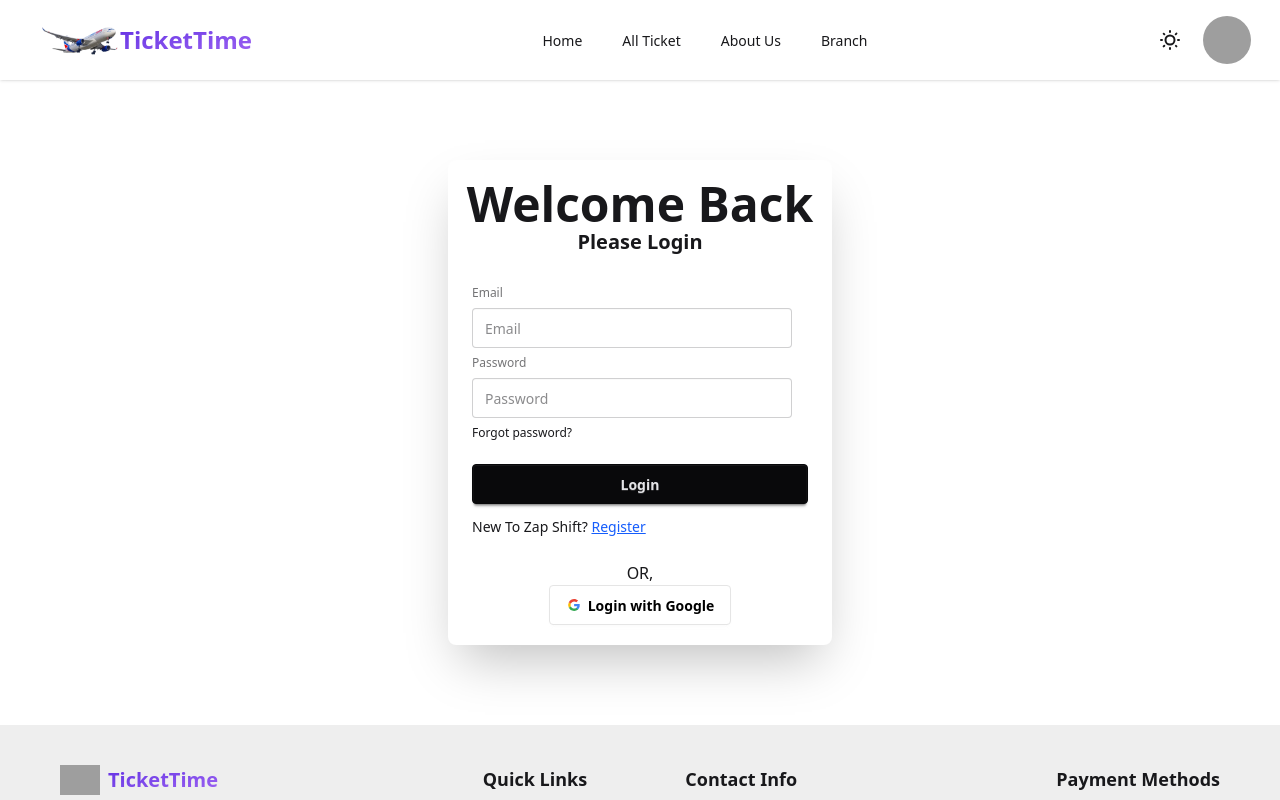
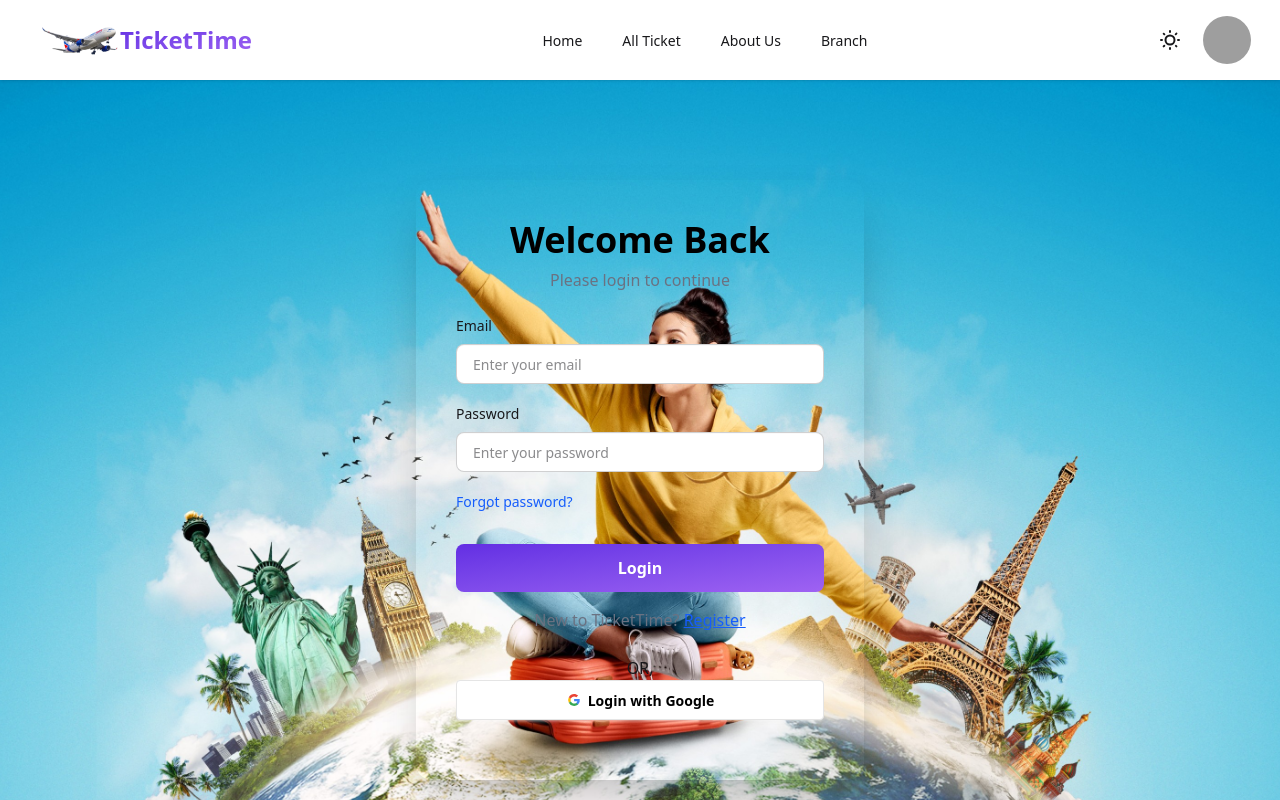
Before and after one commit to Shagor-Mia/TicketTime-client, a React (Vite) app: page /login in a window 1280 px wide. Shown: the top 800 px of the page. Built offline with nearby package versions, Linux system fonts and the light colour scheme; no server answers; grey boxes are pictures that could not be loaded.

Commit message:
-signup,login polished

```diff
--- a/src/layouts/AuthLayout.jsx
+++ b/src/layouts/AuthLayout.jsx
@@ -1,23 +1,30 @@
 import React from "react";
-
 import { Outlet } from "react-router";
 import Navbar from "../components/shared/Navbar";
 import Footer from "../components/shared/Footer";
+import authBg from "../assets/authbg.jpg";
 
 const AuthLayout = () => {
   return (
-    <div className="max-w-7xl mx-auto bg-white ">
+    <>
       <Navbar />
-      <div className="items-center py-20">
-        <div className="">
+
+      <div
+        className="max-w-7xl mx-auto bg-white flex items-center justify-center px-4"
+        style={{
+          backgroundImage: `url(${authBg})`,
+          backgroundSize: "cover",
+          backgroundPosition: "center",
+          backgroundRepeat: "no-repeat",
+        }}
+      >
+        <div className="w-full">
           <Outlet />
         </div>
-        {/* <div className="flex-1">
-          <img src={authImg} className="" alt="" />
-        </div> */}
       </div>
+
       <Footer />
-    </div>
+    </>
   );
 };
 
--- a/src/pages/ForgetPassword/ForgetPassword.jsx
+++ b/src/pages/ForgetPassword/ForgetPassword.jsx
@@ -1,12 +1,15 @@
 import React from "react";
 import { useForm } from "react-hook-form";
-import { Link, useNavigate } from "react-router";
+import { Link, useNavigate, useLocation } from "react-router";
 import { toast } from "react-toastify";
 import useAuth from "../../hooks/useAuth";
+import { motion } from "framer-motion";
+import authBg from "../../assets/authbg.jpg"; // optional: background like login/register
 
 const ForgetPassword = () => {
   const { setLoading, resetPassword } = useAuth();
   const navigate = useNavigate();
+  const location = useLocation();
 
   const {
     handleSubmit,
@@ -15,8 +18,6 @@ const ForgetPassword = () => {
   } = useForm();
 
   const handleForgetPassword = (data) => {
-    console.log(data);
-
     resetPassword(data.email)
       .then(() => {
         setLoading(false);
@@ -29,39 +30,53 @@ const ForgetPassword = () => {
   };
 
   return (
-    <div className="card bg-base-100 mx-auto w-full max-w-sm shrink-0 shadow-2xl">
-      <h1 className="text-5xl font-bold text-center mt-5">Forget Password?</h1>
-      <p className="text-center text-xl font-semibold">
-        enter your email, we will send you OTP.
+    <div className="min-h-screen flex items-center justify-center  px-4">
+      <motion.div
+        initial={{ opacity: 0, y: 30 }}
+        animate={{ opacity: 1, y: 0 }}
+        transition={{ duration: 0.6 }}
+        className=" shadow-2xl rounded-2xl w-full max-w-md p-8 md:p-10"
+      >
+        <div className="text-center mb-6">
+          <h1 className="text-4xl font-bold text-black">Forget Password?</h1>
+          <p className="text-gray-700 mt-2 text-lg">
+            Enter your email, we will send you an OTP to reset your password.
           </p>
-      <form onSubmit={handleSubmit(handleForgetPassword)} className="card-body">
-        <fieldset className="fieldset">
-          <label className="label">Email</label>
+        </div>
+
+        <form
+          onSubmit={handleSubmit(handleForgetPassword)}
+          className="space-y-5"
+        >
+          <div className="flex flex-col space-y-2">
+            <label className="text-sm font-medium">Email</label>
             <input
               type="email"
+              placeholder="Enter your email"
               {...register("email", { required: true })}
-            className="input"
-            placeholder="Email"
+              className="input input-bordered w-full px-4 py-2 rounded-lg focus:outline-none focus:ring-2 focus:ring-[#632ee3]"
             />
-          {errors.email?.type === "required" && (
-            <span className="text-red-500">Email is required!</span>
+            {errors.email && (
+              <span className="text-red-500 text-sm">Email is required!</span>
             )}
-          {/*  */}
-          <button className="btn btn-neutral mt-4">send</button>
-        </fieldset>
-        <p>
-          remember your password?
-          <span>
+          </div>
+
+          <button className="w-full py-3 mt-3 bg-gradient-to-br from-[#632ee3] to-[#9f62f2] text-white font-semibold rounded-lg hover:opacity-90 transition duration-200">
+            Send
+          </button>
+        </form>
+
+        <p className="text-center text-gray-700 mt-4">
+          Remember your password?{" "}
           <Link
             state={location.state}
-              to={"/login"}
-              className="text-blue-600 underline"
+            to="/login"
+            className="text-blue-600 underline hover:text-blue-700"
           >
-              login
+            Login
           </Link>
-          </span>
         </p>
-      </form>
+      </motion.div>
     </div>
   );
 };
--- a/src/pages/GoogleLogin/GoogleLogin.jsx
+++ b/src/pages/GoogleLogin/GoogleLogin.jsx
@@ -35,7 +35,7 @@ const GoogleLogin = () => {
       <p>OR,</p>
       <button
         onClick={handleGoogleSignIn}
-        className="btn bg-white  text-black border-[#e5e5e5]"
+        className="btn bg-white  text-black border-[#e5e5e5] w-full"
       >
         <svg
           aria-label="Google logo"
--- a/src/pages/Login/Login.jsx
+++ b/src/pages/Login/Login.jsx
@@ -3,6 +3,7 @@ import { useForm } from "react-hook-form";
 import useAuth from "../../hooks/useAuth";
 import { Link, useLocation, useNavigate } from "react-router";
 import GoogleLogin from "../GoogleLogin/GoogleLogin";
+import { motion } from "framer-motion";
 
 const Login = () => {
   const {
@@ -14,7 +15,6 @@ const Login = () => {
 
   const navigate = useNavigate();
   const location = useLocation();
-  // console.log("after login", location);
 
   const handleLogin = (data) => {
     userLogin(data.email, data.password)
@@ -26,57 +26,81 @@ const Login = () => {
         console.log(err);
       });
   };
+
   return (
-    <div className="card bg-base-100 mx-auto w-full max-w-sm shrink-0 shadow-2xl">
-      <h1 className="text-5xl font-bold text-center mt-5">Welcome Back</h1>
-      <p className="text-center text-xl font-semibold">Please Login</p>
-      <form onSubmit={handleSubmit(handleLogin)} className="card-body">
-        <fieldset className="fieldset">
-          <label className="label">Email</label>
+    <div className="min-h-screen flex items-center justify-center  px-4">
+      <motion.div
+        initial={{ opacity: 0, y: 30 }}
+        animate={{ opacity: 1, y: 0 }}
+        transition={{ duration: 0.6 }}
+        className=" shadow-2xl rounded-2xl w-full max-w-md p-8 md:p-10"
+      >
+        <div className="text-center mb-6">
+          <h1 className="text-4xl text-black font-bold">Welcome Back</h1>
+          <p className="text-gray-500 mt-2">Please login to continue</p>
+        </div>
+
+        <form onSubmit={handleSubmit(handleLogin)} className="space-y-5">
+          <div className="flex flex-col space-y-2">
+            <label className="text-sm font-medium">Email</label>
             <input
               type="email"
+              placeholder="Enter your email"
               {...register("email", { required: true })}
-            className="input"
-            placeholder="Email"
+              className="input input-bordered w-full px-4 py-2 rounded-lg focus:outline-none focus:ring-2 focus:ring-[#632ee3]"
             />
-          {errors.email?.type === "required" && (
-            <span className="text-red-500">Email is required!</span>
+            {errors.email && (
+              <span className="text-red-500 text-sm">Email is required!</span>
             )}
-          {/*  */}
-          <label className="label">Password</label>
+          </div>
+
+          <div className="flex flex-col space-y-2">
+            <label className="text-sm font-medium">Password</label>
             <input
               type="password"
+              placeholder="Enter your password"
               {...register("password", { required: true, minLength: 6 })}
-            className="input"
-            placeholder="Password"
+              className="input input-bordered w-full px-4 py-2 rounded-lg focus:outline-none focus:ring-2 focus:ring-[#632ee3]"
             />
             {errors.password?.type === "required" && (
-            <span className="text-red-500">password is required!</span>
+              <span className="text-red-500 text-sm">
+                Password is required!
+              </span>
             )}
-          {errors.password?.type === "minlength" && (
-            <span className="text-red-500">password must be 6 character!</span>
+            {errors.password?.type === "minLength" && (
+              <span className="text-red-500 text-sm">
+                Password must be at least 6 characters!
+              </span>
             )}
-          <div>
-            <Link to={"/forget-password"} className="link link-hover">
+          </div>
+
+          <div className="flex justify-between text-sm text-blue-600">
+            <Link to="/forget-password" className="hover:underline">
               Forgot password?
             </Link>
           </div>
-          <button className="btn btn-neutral mt-4">Login</button>
-        </fieldset>
-        <p>
-          New To Zap Shift?{" "}
-          <span>
+
+          <button className="w-full py-3 mt-3 bg-gradient-to-br from-[#632ee3] to-[#9f62f2] text-white font-semibold rounded-lg hover:opacity-90 transition duration-200">
+            Login
+          </button>
+        </form>
+
+        <p className="text-center text-gray-500 mt-4">
+          New to TicketTime?{" "}
           <Link
             state={location.state}
-              to={"/signup"}
-              className="text-blue-600 underline"
+            to="/signup"
+            className="text-blue-600 underline hover:text-blue-700"
           >
             Register
           </Link>
-          </span>
         </p>
-      </form>
+
+        {/* Google Login */}
+        <div className="mt-6">
           <GoogleLogin />
+        </div>
+      </motion.div>
     </div>
   );
 };
--- a/src/pages/SignUp/SignUp.jsx
+++ b/src/pages/SignUp/SignUp.jsx
@@ -5,6 +5,7 @@ import useSecureAxios from "../../hooks/useSecureAxios";
 import { Link, useLocation, useNavigate } from "react-router";
 import GoogleLogin from "../GoogleLogin/GoogleLogin";
 import axios from "axios";
+import { motion } from "framer-motion";
 
 const Register = () => {
   const {
@@ -18,17 +19,10 @@ const Register = () => {
   const navigate = useNavigate();
   const axiosSecure = useSecureAxios();
 
-  // console.log("register location", location);
-
   const handleRegister = (data) => {
-    // console.log(data.photo[0]);
-
     const profileImage = data.photo[0];
     userRegister(data.email, data.password)
       .then((result) => {
-        // console.log(result.user);
-
-        // store data image url
         const formData = new FormData();
         formData.append("image", profileImage);
         const img_URL = `https://api.imgbb.com/1/upload?key=${
@@ -36,32 +30,23 @@ const Register = () => {
         }`;
 
         axios.post(img_URL, formData).then((res) => {
-          // console.log("after response", res.data);
-
           const photoURL = res.data.data.url;
 
-          // create user in the database
           const userInfo = {
             email: data.email,
             displayName: data.name,
             photoURL: photoURL,
           };
           axiosSecure.post("/users", userInfo).then((res) => {
-            if (res.data.insertedId) {
-              console.log("user created in the database");
-            }
+            if (res.data.insertedId) console.log("user created in DB");
           });
 
-          //update user profile
           const userProfile = {
             displayName: data.name,
             photoURL: photoURL,
           };
           updateRegisterUserProfile(userProfile)
-            .then(() => {
-              console.log("user profile updated done.");
-              navigate(location?.state || "/");
-            })
+            .then(() => navigate(location?.state || "/"))
             .catch((err) => console.log(err));
         });
       })
@@ -69,91 +54,111 @@ const Register = () => {
   };
 
   return (
-    <div className="card bg-base-100 mx-auto w-full max-w-sm shrink-0 shadow-2xl">
-      <h1 className="text-5xl font-bold text-center mt-5">Create Account</h1>
-      <p className="text-center text-xl font-semibold">With ZapShift</p>
-      <form onSubmit={handleSubmit(handleRegister)} className="card-body">
-        <fieldset className="fieldset">
-          {/*name  */}
-          <label className="label">Name</label>
+    <div className="min-h-screen flex items-center justify-center  px-4">
+      <motion.div
+        initial={{ opacity: 0, y: 30 }}
+        animate={{ opacity: 1, y: 0 }}
+        transition={{ duration: 0.6 }}
+        className=" shadow-2xl rounded-2xl w-full max-w-md p-8 md:p-10"
+      >
+        <div className="text-center mb-6">
+          <h1 className="text-4xl text-black font-bold">Create Account</h1>
+          <p className="text-gray-700 mt-2">Sign up to get started</p>
+        </div>
+
+        <form onSubmit={handleSubmit(handleRegister)} className="space-y-5">
+          {/* Name */}
+          <div className="flex flex-col space-y-2">
+            <label className="text-sm font-medium">Name</label>
             <input
               type="text"
+              placeholder="Enter your name"
               {...register("name", { required: true })}
-            className="input"
-            placeholder="Your Name"
+              className="input input-bordered w-full px-4 py-2 rounded-lg focus:outline-none focus:ring-2 focus:ring-[#632ee3]"
             />
-          {errors.name?.type === "required" && (
-            <span className="text-red-500">Name is required!</span>
+            {errors.name && (
+              <span className="text-red-500 text-sm">Name is required!</span>
             )}
-          {/* image upload */}
+          </div>
 
-          <label className="label">Photo</label>
+          {/* Photo Upload */}
+          <div className="flex flex-col space-y-2">
+            <label className="text-sm font-medium">Photo</label>
             <input
               type="file"
               {...register("photo", { required: true })}
-            className="file-input"
-            placeholder="Your photo"
+              className="file-input file-input-bordered w-full"
             />
-          {errors.photo?.type === "required" && (
-            <span className="text-red-500">Photo is required!</span>
+            {errors.photo && (
+              <span className="text-red-500 text-sm">Photo is required!</span>
             )}
-          {/* email */}
-          <label className="label">Email</label>
+          </div>
+
+          {/* Email */}
+          <div className="flex flex-col space-y-2">
+            <label className="text-sm font-medium">Email</label>
             <input
               type="email"
+              placeholder="Enter your email"
               {...register("email", { required: true })}
-            className="input"
-            placeholder="Email"
+              className="input input-bordered w-full px-4 py-2 rounded-lg focus:outline-none focus:ring-2 focus:ring-[#632ee3]"
             />
-          {errors.email?.type === "required" && (
-            <span className="text-red-500">Email is required!</span>
+            {errors.email && (
+              <span className="text-red-500 text-sm">Email is required!</span>
             )}
-          {/*  */}
-          <label className="label">Password</label>
+          </div>
+
+          {/* Password */}
+          <div className="flex flex-col space-y-2">
+            <label className="text-sm font-medium">Password</label>
             <input
               type="password"
+              placeholder="Enter your password"
               {...register("password", {
                 required: true,
                 minLength: 6,
                 pattern:
                   /^(?=.*[a-z])(?=.*[A-Z])(?=.*\d)(?=.*[@$!%*?&])[A-Za-z\d@$!%*?&]{6,}$/,
               })}
-            className="input"
-            placeholder="Password"
+              className="input input-bordered w-full px-4 py-2 rounded-lg focus:outline-none focus:ring-2 focus:ring-[#632ee3]"
             />
             {errors.password?.type === "required" && (
-            <span className="text-red-500">Password required</span>
+              <span className="text-red-500 text-sm">Password is required</span>
             )}
             {errors.password?.type === "minLength" && (
-            <span className="text-red-500">
-              Password at least 6 character length!
+              <span className="text-red-500 text-sm">
+                Password must be at least 6 characters
               </span>
             )}
             {errors.password?.type === "pattern" && (
-            <span className="text-red-500">
-              password At least one uppercase letter,At least one lowercase
-              letter,At least one number,At least one special character.
+              <span className="text-red-500 text-sm">
+                Password must contain uppercase, lowercase, number, and special
+                character
               </span>
             )}
-          <div>
-            <a className="link link-hover">Forgot password?</a>
           </div>
-          <button className="btn btn-neutral mt-4">Register</button>
-        </fieldset>
-        <p>
-          Already have an Account?{" "}
-          <span>
+
+          <button className="w-full py-3 mt-3 bg-gradient-to-br from-[#632ee3] to-[#9f62f2] text-white font-semibold rounded-lg hover:opacity-90 transition duration-200">
+            Register
+          </button>
+        </form>
+
+        <p className="text-center text-gray-700 mt-4">
+          Already have an account?{" "}
           <Link
             state={location.state}
-              to={"/login"}
-              className="text-blue-600 underline"
+            to="/login"
+            className="text-blue-600 underline hover:text-blue-700"
           >
             Login
           </Link>
-          </span>
         </p>
-      </form>
+
+        {/* Google Login */}
+        <div className="mt-6">
           <GoogleLogin />
+        </div>
+      </motion.div>
     </div>
   );
 };
```
Also changed, not shown: src/assets/authbg.jpg (added). Lines whose indentation alone changed are shown as unchanged.
